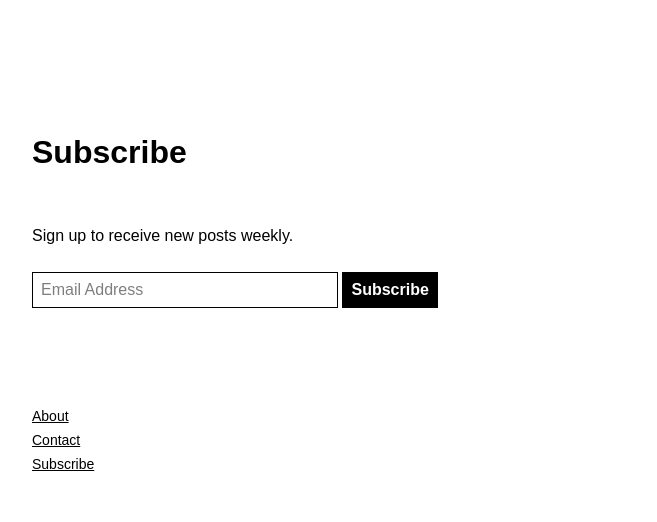
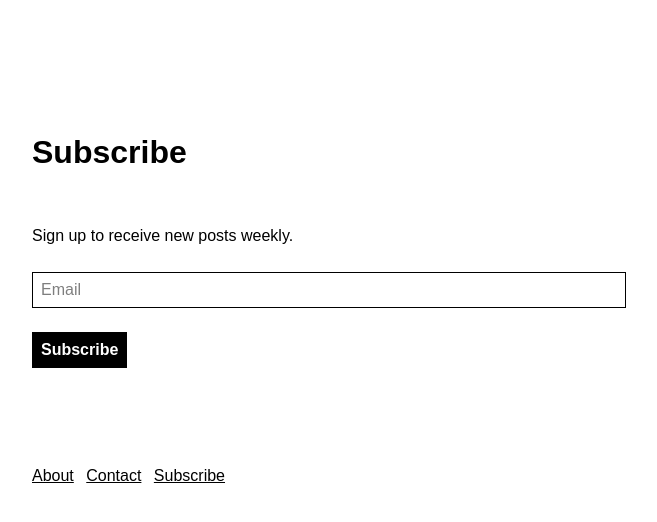
Before and after one commit to michaelaliotti/michaelaliotti.github.io, a Jekyll site: the page built from subscribe.md, in a window 1280 px wide. Shown: the top 522 px of the page, without its empty margins (320-977 px from the left). Built offline with Jekyll 4.4.1, drawn with Linux system fonts in a browser that asks for light colours.

Commit message:
Style updates.

```diff
--- a/_includes/recent-posts.html
+++ b/_includes/recent-posts.html
@@ -1,12 +1,12 @@
 <nav>
 	<h2>Recent Posts</h2>
 	<ul>
-		{% for post in site.posts limit:5 %}
+		{% for post in site.posts limit:3 %}
 			<li>
 				<a href="{{ post.url }}">{{ post.title | smartify }}</a>
 				<time datetime="{{ post.date | date_to_xmlschema }}">{{ post.date | date_to_string }}</time>
 			</li>
 		{% endfor %}
 	</ul>
-	<strong><a href="/archive/">All Posts</a></strong>
+	<button type="button"><a href="/archive/">View all posts</a></button>
 </nav>
--- a/assets/css/styles.css
+++ b/assets/css/styles.css
@@ -14,7 +14,7 @@ a {
 	text-decoration: underline;
 }
 
-h1, h2, h3, p {
+h1, h2, p {
 	line-height: 1.5em;
 	margin: 1.5em 0;
 	padding: 0;
@@ -28,18 +28,8 @@ h2 {
 	font-size: 1.5em;
 }
 
-h3 {
-	font-size: 1.25em;
-}
-
 ol, ul {
 	margin: 1.5em 0 1.5em 2em;
-	padding: 0;
-}
-
-blockquote {
-	font-style: italic;
-	margin: 1.5em 2em;
 	padding: 0;
 }
 
@@ -55,19 +45,20 @@ main nav ul {
 }
 
 main nav li {
+	display: list-item;
 	margin: 1.5em 0;
 	padding: 0;
 }
 
 footer nav ul {
 	list-style-type: none;
-	font-size: 0.875em;
 	margin: 0;
 	padding: 0;
 }
 
 footer nav li {
-	margin: 0;
+	display: inline;
+	margin: 0 0.5em 0 0;
 	padding: 0;
 }
 
@@ -76,7 +67,7 @@ time {
 	font-size: 0.75em;
 }
 
-input {
+button, input {
 	border: 1px solid #000;
 	font-size: 1em;
 	margin: 0;
@@ -86,15 +77,20 @@ input {
 input[type="email"] {
 	background-color: #fff;
 	color: #000;
-	cursor: auto;
-	width: 50%;
+	margin: 0 0 1.5em 0;
+	width: 100%;
 }
 
-input[type="submit"] {
+button, input[type="submit"] {
 	background-color: #000;
 	color: #fff;
 	cursor: pointer;
 	font-weight: bold;
+}
+
+button a {
+	color: #fff;
+	text-decoration: none;
 }
 
 ::placeholder {
--- a/subscribe.md
+++ b/subscribe.md
@@ -6,6 +6,6 @@ title: Subscribe
 Sign up to receive new posts weekly.
 
 <form action="https://michaelaliotti.us17.list-manage.com/subscribe/post?u=27a2aea5ac969fd74180be4dc&amp;id=1ad217e3a8" method="post" target="_blank" novalidate>
-	<input name="EMAIL" placeholder="Email Address" type="email">
+	<input name="EMAIL" placeholder="Email" type="email">
 	<input name="subscribe" type="submit" value="Subscribe">
 </form>
```
